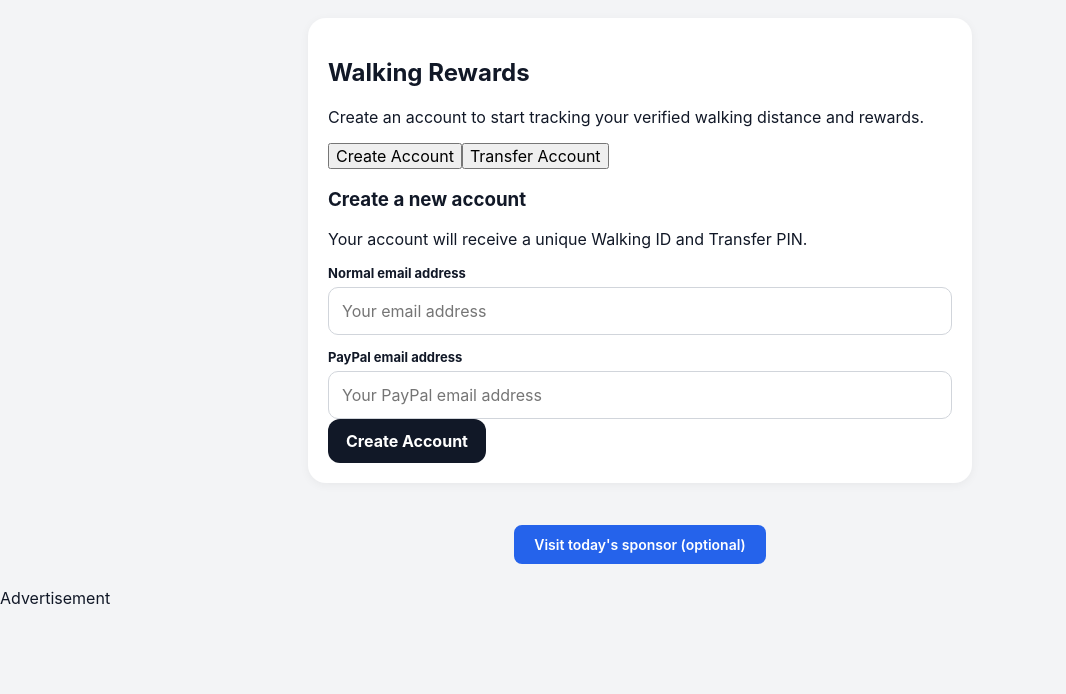
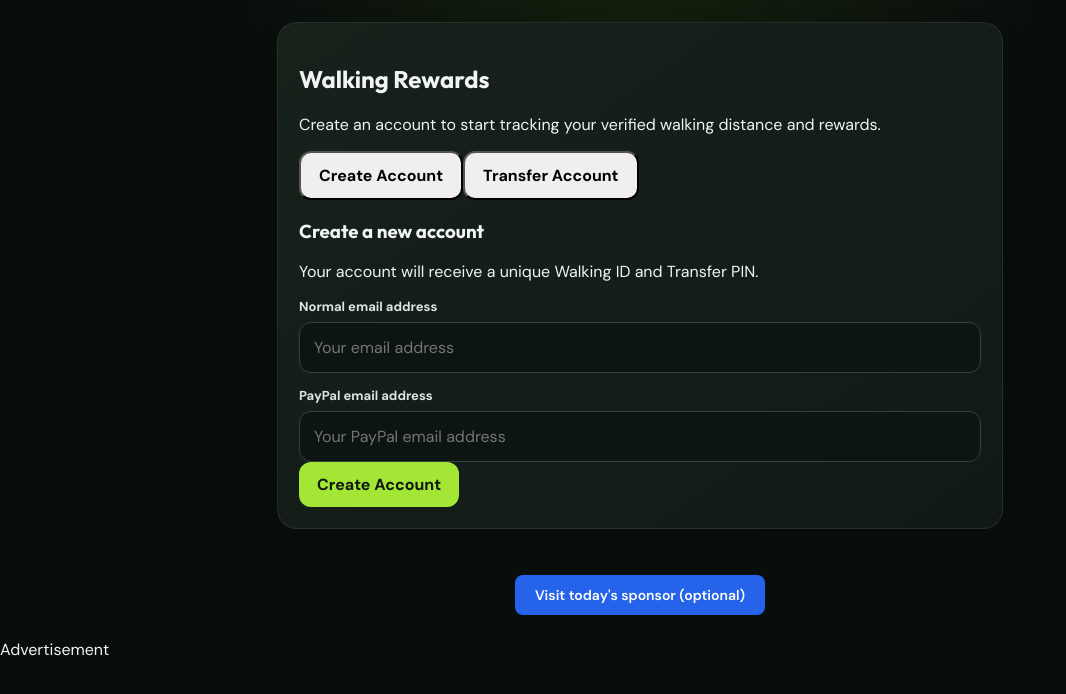
Before and after one commit to a757k/Walking-rewards-, a React (Vite) app: page / in a window 1280 px wide. Shown: the top 694 px of the page, without its empty margins (0-1066 px from the left). Built offline with nearby package versions, Linux system fonts and the light colour scheme.

Commit message:
Update styles.css

```diff
--- a/src/styles.css
+++ b/src/styles.css
@@ -1,23 +1,33 @@
+
+@import url('https://fonts.googleapis.com/css2?family=DM+Sans:wght@400;500;600;700;800&family=Outfit:wght@400;500;600;700;800&display=swap');
+
 * {
   box-sizing: border-box;
 }
 
 :root {
-  font-family:
-    Inter,
-    system-ui,
-    -apple-system,
-    BlinkMacSystemFont,
-    "Segoe UI",
-    sans-serif;
-
-  color: #111827;
-  background: #f3f4f6;
+  font-family: 'DM Sans', system-ui, sans-serif;
+  color: #f1f5f2;
+  background: #090e0c;
+  font-synthesis: none;
+  text-rendering: optimizeLegibility;
+  -webkit-font-smoothing: antialiased;
+  --bg: #090e0c;
+  --surface: #121a16;
+  --surface-light: #19231d;
+  --green: #a3e635;
+  --green-dark: #65a30d;
+  --muted: #94a39a;
+  --border: rgba(255,255,255,.08);
 }
 
 body {
   margin: 0;
   min-width: 320px;
+  min-height: 100vh;
+  background:
+    radial-gradient(ellipse at 50% -15%, rgba(101,163,13,.13), transparent 45%),
+    var(--bg);
 }
 
 button,
@@ -27,165 +37,186 @@ input {
 
 button {
   cursor: pointer;
+  -webkit-tap-highlight-color: transparent;
 }
 
 .app {
   min-height: 100vh;
-  padding-bottom: 80px;
+  padding-bottom: 95px;
 }
 
 .topbar {
-  background: #111827;
+  background: rgba(9,14,12,.88);
   color: white;
-  padding: 18px 20px;
-
+  padding: 20px;
   display: flex;
   justify-content: space-between;
   align-items: center;
-
   position: sticky;
   top: 0;
   z-index: 10;
+  border-bottom: 1px solid var(--border);
+  backdrop-filter: blur(18px);
 }
 
 .topbar h1 {
   margin: 0;
-  font-size: 20px;
+  font-family: 'Outfit', sans-serif;
+  font-size: 23px;
+  font-weight: 800;
+  letter-spacing: -.7px;
 }
 
 .topbar p {
-  margin: 3px 0 0;
-  opacity: 0.7;
-  font-size: 13px;
+  margin: 4px 0 0;
+  color: var(--muted);
+  font-size: 12px;
 }
 
 .account-button {
-  background: white;
-  color: #111827;
-  border: 0;
-  border-radius: 10px;
-  padding: 9px 13px;
-  font-weight: 600;
+  background: var(--surface-light);
+  color: var(--green);
+  border: 1px solid rgba(163,230,53,.2);
+  border-radius: 12px;
+  padding: 10px 15px;
+  font-weight: 700;
 }
 
 .main-content {
   width: 100%;
-  max-width: 700px;
+  max-width: 760px;
   margin: auto;
-  padding: 18px;
+  padding: 22px 17px;
 }
 
 .page {
   display: flex;
   flex-direction: column;
-  gap: 16px;
+  gap: 17px;
 }
 
 .card,
 .hero-card,
 .stat-card {
-  background: white;
-  border-radius: 18px;
-  padding: 20px;
-  box-shadow:
-    0 2px 10px rgba(0, 0, 0, 0.05);
+  background: linear-gradient(145deg, #17221b, #111914);
+  border: 1px solid var(--border);
+  border-radius: 20px;
+  padding: 21px;
+  box-shadow: 0 8px 25px rgba(0,0,0,.16);
 }
 
 .hero-card {
   text-align: center;
-  padding: 30px 20px;
+  padding: 34px 20px;
+  background:
+    radial-gradient(circle at 50% 0%, rgba(163,230,53,.15), transparent 65%),
+    linear-gradient(145deg, #19271c, #111914);
+  border-color: rgba(163,230,53,.17);
 }
 
 .hero-card p {
-  margin: 4px 0 18px;
+  margin: 5px 0 18px;
+  color: var(--muted);
 }
 
 .small-label {
   font-size: 11px;
   font-weight: 800;
-  letter-spacing: 1px;
-  opacity: 0.55;
+  letter-spacing: 1.5px;
+  color: var(--muted);
 }
 
 .big-number {
-  font-size: 56px;
+  font-family: 'Outfit', sans-serif;
+  font-size: 58px;
   line-height: 1;
   font-weight: 800;
+  color: var(--green);
+  letter-spacing: -2px;
 }
 
 .distance-number {
-  font-size: 64px;
+  font-family: 'Outfit', sans-serif;
+  font-size: 65px;
   line-height: 1;
   font-weight: 800;
   text-align: center;
+  color: var(--green);
+  letter-spacing: -2px;
 }
 
 .km-label {
   text-align: center;
-  opacity: 0.6;
+  color: var(--muted);
 }
 
 .primary-button,
 .secondary-button,
 .danger-button,
-.disabled-button {
-  border: 0;
+.disabled-button,
+button:not(.bottom-nav button):not(.account-button) {
   border-radius: 12px;
   padding: 12px 18px;
   font-weight: 700;
 }
 
 .primary-button {
-  background: #111827;
-  color: white;
+  background: var(--green);
+  color: #10170c;
+  border: 0;
 }
 
 .primary-button:hover {
-  opacity: 0.9;
+  background: #bef264;
 }
 
 .secondary-button {
-  background: #e5e7eb;
-  color: #111827;
+  background: var(--surface-light);
+  color: #e5e7eb;
+  border: 1px solid var(--border);
 }
 
 .danger-button {
-  background: #dc2626;
+  background: #7f1d1d;
   color: white;
+  border: 0;
 }
 
 .disabled-button {
-  background: #d1d5db;
-  color: #6b7280;
+  background: #27322b;
+  color: #78877d;
   cursor: not-allowed;
+  border: 0;
 }
 
 .large {
   width: 100%;
   padding: 16px;
-  font-size: 17px;
+  font-size: 16px;
 }
 
 .stats-grid {
   display: grid;
-  grid-template-columns:
-    repeat(3, 1fr);
+  grid-template-columns: repeat(3, 1fr);
   gap: 10px;
 }
 
 .stat-card {
   text-align: center;
-  padding: 15px 8px;
+  padding: 17px 8px;
+  background: var(--surface);
 }
 
 .stat-card strong {
   display: block;
-  font-size: 22px;
+  font-family: 'Outfit', sans-serif;
+  font-size: 23px;
+  color: var(--green);
 }
 
 .stat-card span {
-  font-size: 12px;
-  opacity: 0.6;
+  font-size: 11px;
+  color: var(--muted);
 }
 
 .section-header {
@@ -196,11 +227,17 @@ button {
 
 .section-header h2 {
   margin: 0;
+  font-family: 'Outfit', sans-serif;
+}
+
+h2, h3 {
+  font-family: 'Outfit', sans-serif;
+  color: #f1f5f2;
 }
 
 .progress-track {
-  height: 12px;
-  background: #e5e7eb;
+  height: 11px;
+  background: #27332b;
   border-radius: 999px;
   overflow: hidden;
   margin: 15px 0;
@@ -208,14 +245,14 @@ button {
 
 .progress-fill {
   height: 100%;
-  background: #111827;
+  background: linear-gradient(90deg, #65a30d, #bef264);
   border-radius: inherit;
-  transition: width 0.3s;
+  transition: width .4s ease;
 }
 
 .muted {
-  color: #6b7280;
-  line-height: 1.5;
+  color: var(--muted);
+  line-height: 1.6;
 }
 
 .steps {
@@ -231,12 +268,11 @@ button {
 }
 
 .steps strong {
-  width: 30px;
-  height: 30px;
+  width: 31px;
+  height: 31px;
   border-radius: 50%;
-  background: #111827;
-  color: white;
-
+  background: var(--green);
+  color: #10170c;
   display: flex;
   justify-content: center;
   align-items: center;
@@ -244,17 +280,17 @@ button {
 
 .walk-metrics {
   display: grid;
-  grid-template-columns:
-    repeat(3, 1fr);
+  grid-template-columns: repeat(3, 1fr);
   gap: 10px;
   margin: 25px 0;
 }
 
 .walk-metrics div {
   text-align: center;
-  background: #f3f4f6;
-  border-radius: 12px;
-  padding: 12px 5px;
+  background: #1b2820;
+  border: 1px solid var(--border);
+  border-radius: 14px;
+  padding: 14px 5px;
 }
 
 .walk-metrics strong,
@@ -262,25 +298,32 @@ button {
   display: block;
 }
 
+.walk-metrics strong {
+  color: var(--green);
+  font-size: 20px;
+}
+
 .walk-metrics span {
   font-size: 11px;
-  opacity: 0.6;
-  margin-top: 3px;
+  color: var(--muted);
+  margin-top: 4px;
 }
 
 .status-box,
 .notice {
-  background: #f3f4f6;
-  border-radius: 12px;
-  padding: 13px;
+  background: #1b2820;
+  border: 1px solid var(--border);
+  border-radius: 13px;
+  padding: 14px;
   margin-bottom: 15px;
-  line-height: 1.4;
+  line-height: 1.5;
+  color: #e5eee7;
 }
 
 .warning-text {
   text-align: center;
   font-size: 12px;
-  color: #6b7280;
+  color: var(--muted);
   margin-bottom: 0;
 }
 
@@ -305,31 +348,36 @@ button {
   display: flex;
   justify-content: space-between;
   gap: 20px;
-  padding: 13px 0;
-  border-bottom: 1px solid #e5e7eb;
+  padding: 14px 0;
+  border-bottom: 1px solid var(--border);
 }
 
 .account-row strong {
   word-break: break-all;
+  color: var(--green);
 }
 
 label {
   display: block;
-  margin: 14px 0 6px;
+  margin: 14px 0 7px;
   font-size: 13px;
   font-weight: 700;
+  color: #dce6df;
 }
 
 input {
   width: 100%;
-  padding: 13px;
-  border: 1px solid #d1d5db;
-  border-radius: 10px;
+  padding: 14px;
+  background: #0d1510;
+  color: white;
+  border: 1px solid #34443a;
+  border-radius: 12px;
   outline: none;
 }
 
 input:focus {
-  border-color: #111827;
+  border-color: var(--green);
+  box-shadow: 0 0 0 3px rgba(163,230,53,.1);
 }
 
 .bottom-nav {
@@ -337,35 +385,67 @@ input:focus {
   bottom: 0;
   left: 0;
   right: 0;
-
-  height: 65px;
-
-  background: white;
-  border-top: 1px solid #e5e7eb;
-
+  min-height: 72px;
+  padding-bottom: env(safe-area-inset-bottom);
+  background: rgba(13,20,16,.96);
+  border-top: 1px solid var(--border);
   display: grid;
-  grid-template-columns:
-    repeat(4, 1fr);
-
+  grid-template-columns: repeat(5, 1fr);
   z-index: 20;
+  backdrop-filter: blur(20px);
 }
 
 .bottom-nav button {
   border: 0;
   background: transparent;
-  color: #6b7280;
-  font-weight: 600;
+  color: #84938a;
+  font-size: 12px;
+  font-weight: 700;
+  transition: color .2s;
 }
 
 .bottom-nav button.active {
-  color: #111827;
+  color: var(--green);
+}
+
+.bottom-nav button:active {
+  transform: scale(.96);
+}
+
+.reward-card img {
+  border-radius: 14px;
+}
+
+@media (max-width: 390px) {
+  .main-content {
+    padding: 16px 12px;
+  }
+
+  .card {
+    padding: 17px;
+  }
+
+  .big-number {
+    font-size: 49px;
+  }
+
+  .bottom-nav button {
+    font-size: 10px;
+  }
 }
 
 @media (min-width: 700px) {
   .bottom-nav {
-    max-width: 700px;
+    max-width: 760px;
     left: 50%;
     transform: translateX(-50%);
-    border-radius: 15px 15px 0 0;
+    border-radius: 18px 18px 0 0;
   }
 }
+
+@media (prefers-reduced-motion: reduce) {
+  *, *::before, *::after {
+    transition-duration: .01ms !important;
+    animation-duration: .01ms !important;
+  }
+}
```
